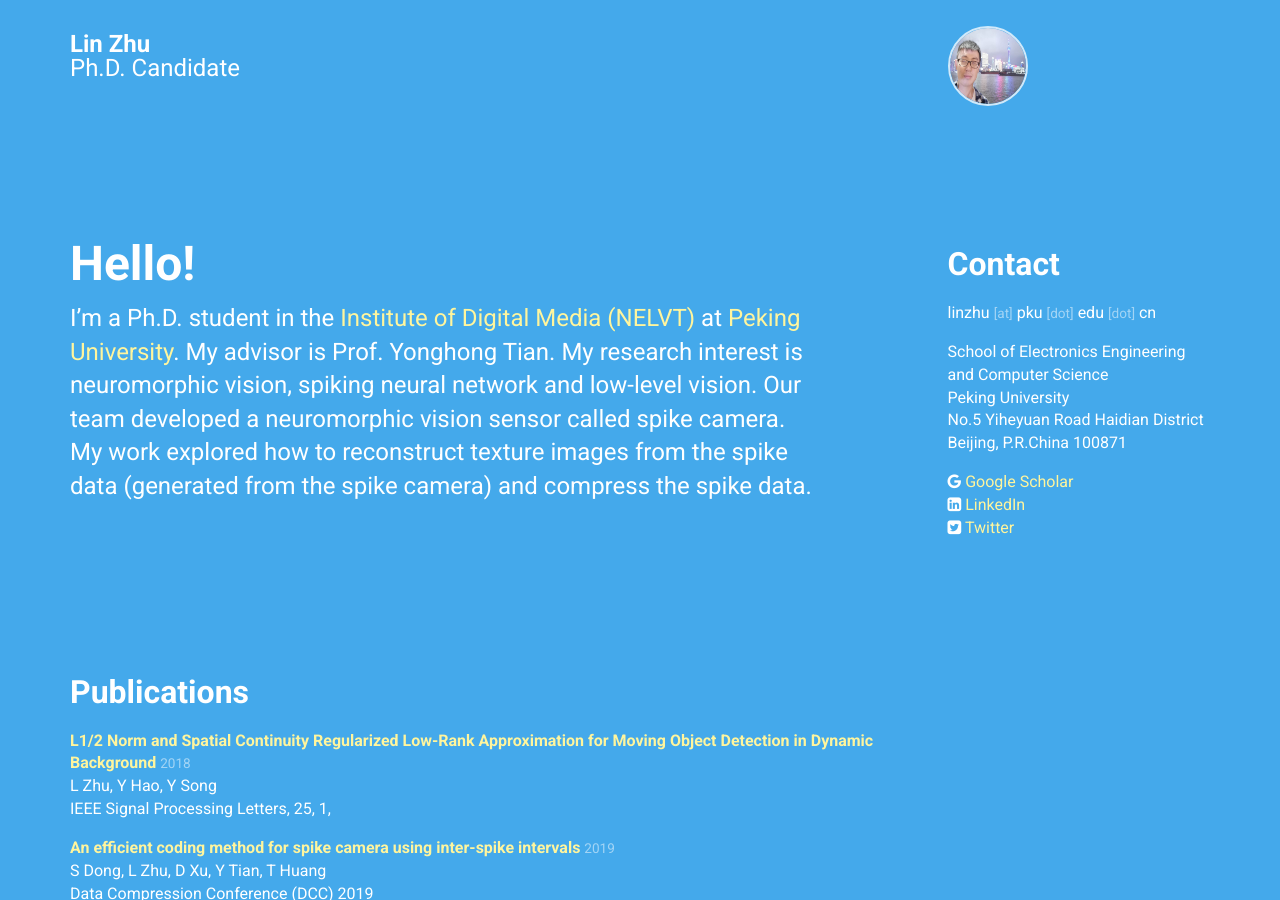
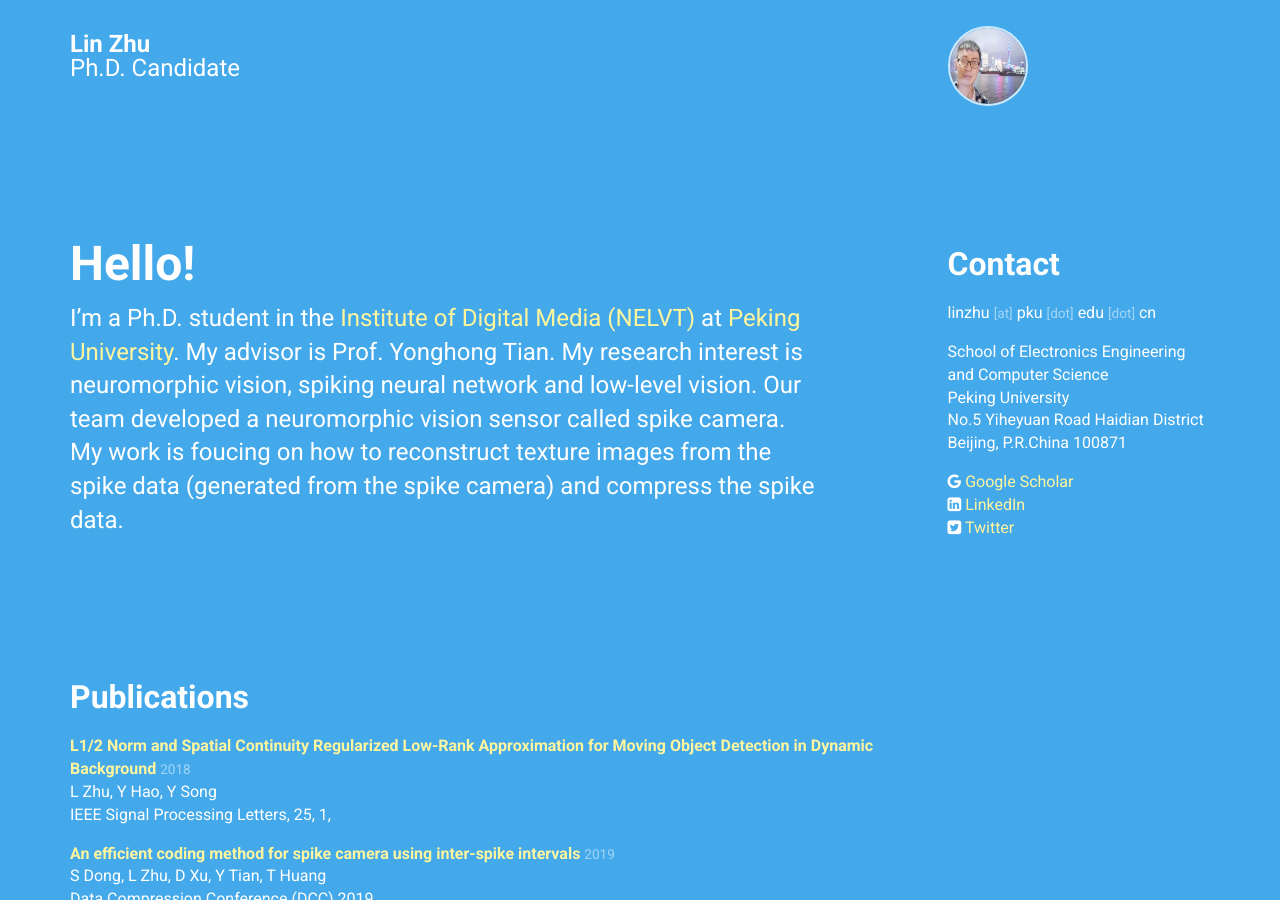
Before and after one commit to Crazyspike/home, a Jekyll site: the page built from index.html, in a window 1280 px wide and 900 px high. Built offline with Jekyll 4.4.1, drawn with Linux system fonts in a browser that asks for light colours; nearby versions of some CDN libraries.

Commit message:
Update personal.yml

```diff
--- a/_data/personal.yml
+++ b/_data/personal.yml
@@ -38,4 +38,4 @@ intro:
     My advisor is Prof. Yonghong Tian.
     My research interest is neuromorphic vision, spiking neural network and low-level vision.
     Our team developed a neuromorphic vision sensor called spike camera.
-    My work explored how to reconstruct texture images from the spike data (generated from the spike camera) and compress the spike data.
+    My work is foucing on how to reconstruct texture images from the spike data (generated from the spike camera) and compress the spike data.
```
